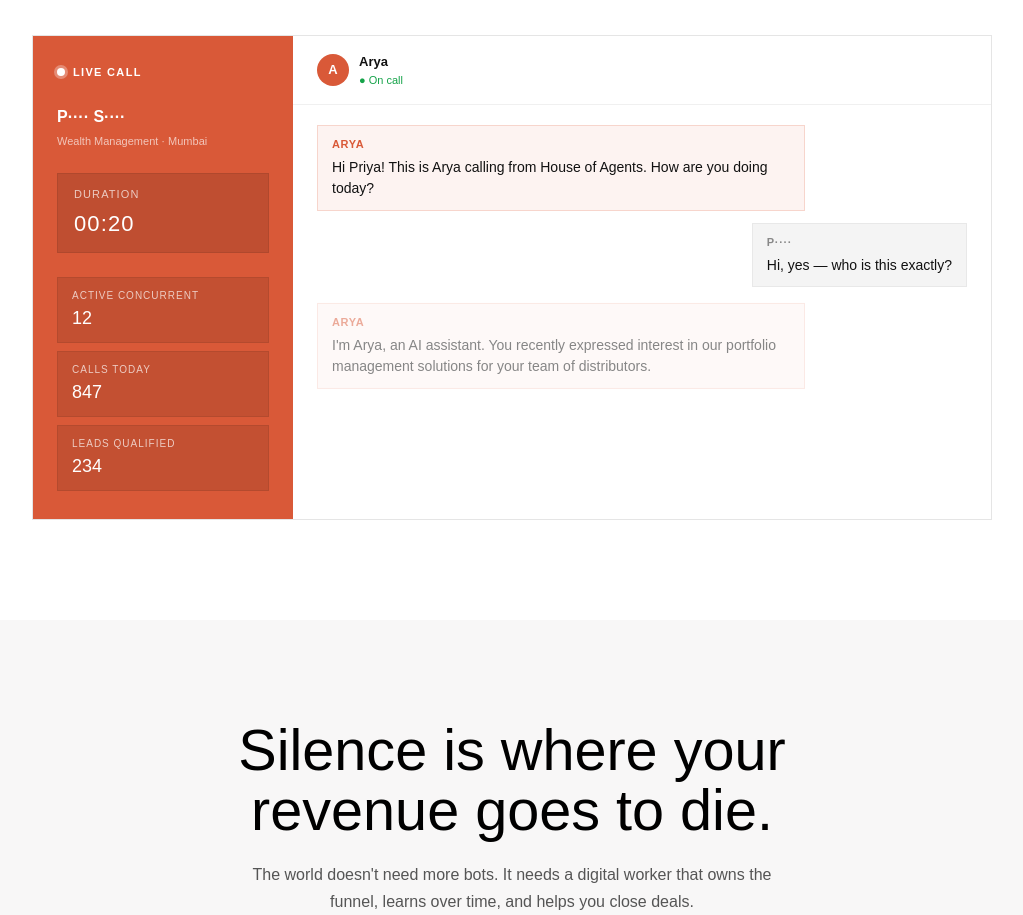
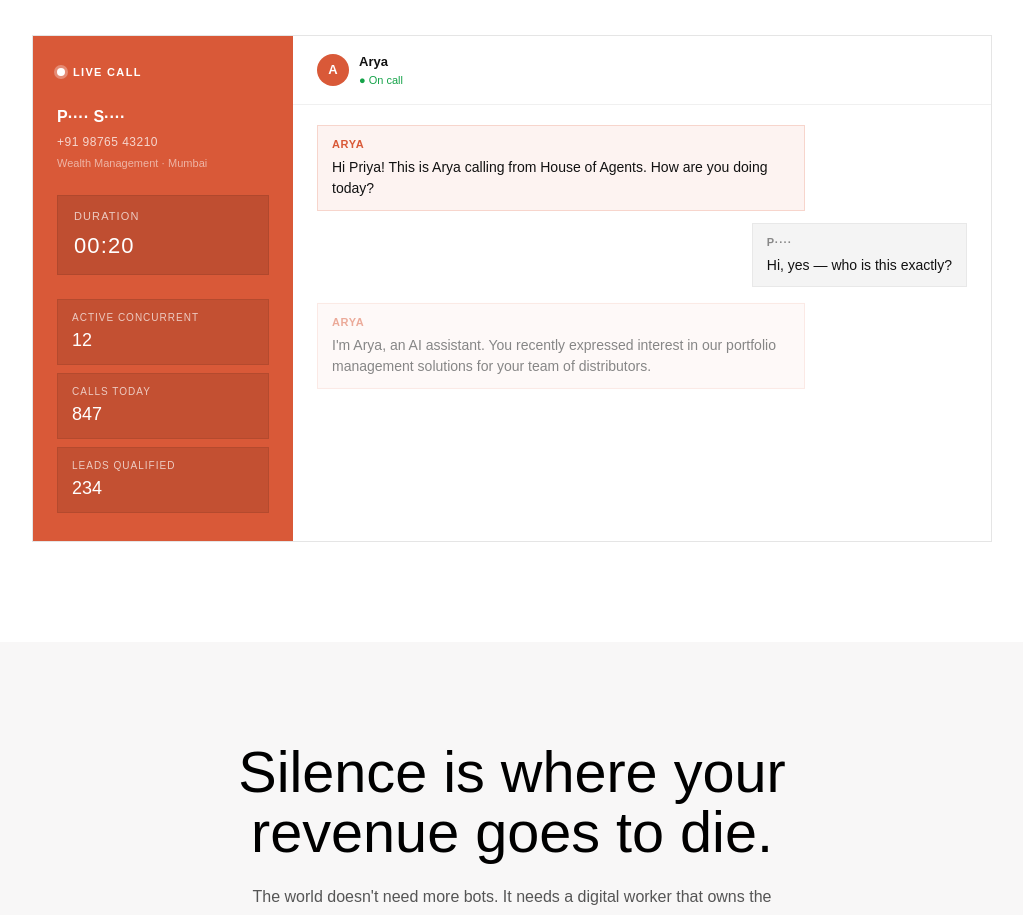
Before and after one commit to kkeyxxvii/houseofagents-website, a Next.js app: page /try-ai-agent in a window 1280 px wide. Shown: the part 1540-2455 px from the top of the page, without its empty margins (128-1151 px from the left). Built offline with nearby package versions, Linux system fonts and the light colour scheme; a web font is replaced by a local one.

Commit message:
LiveActivity: restore masked phone number in left panel
Co-Authored-By: Claude Sonnet 4.6 <noreply@anthropic.com>

```diff
--- a/app/try-ai-agent/page.tsx
+++ b/app/try-ai-agent/page.tsx
@@ -520,7 +520,8 @@ function LiveActivitySection() {
             </div>
             <div>
               <p style={{ fontSize: 16, fontWeight: 600, color: "#ffffff", margin: "0 0 4px", fontFamily: "Bdogrotesk, Arial, sans-serif" }}>{maskName(scenario.caller)}</p>
-              <p style={{ fontSize: 11, color: "rgba(255,255,255,0.65)", margin: 0, fontFamily: "Plusjakartasans, Arial, sans-serif" }}>{scenario.industry}</p>
+              <p style={{ fontSize: 12, color: "rgba(255,255,255,0.75)", margin: "0 0 4px", fontFamily: "Plusjakartasans, Arial, sans-serif", letterSpacing: "0.04em" }}>{maskPhone(scenario.phone)}</p>
+              <p style={{ fontSize: 11, color: "rgba(255,255,255,0.55)", margin: 0, fontFamily: "Plusjakartasans, Arial, sans-serif" }}>{scenario.industry}</p>
             </div>
             <div style={{ background: "rgba(0,0,0,0.12)", border: "1px solid rgba(0,0,0,0.08)", borderRadius: 0, padding: "12px 16px" }}>
               <p style={{ fontSize: 11, color: "rgba(255,255,255,0.7)", margin: "0 0 4px", textTransform: "uppercase", letterSpacing: "0.1em", fontFamily: "Plusjakartasans, Arial, sans-serif" }}>Duration</p>
```
